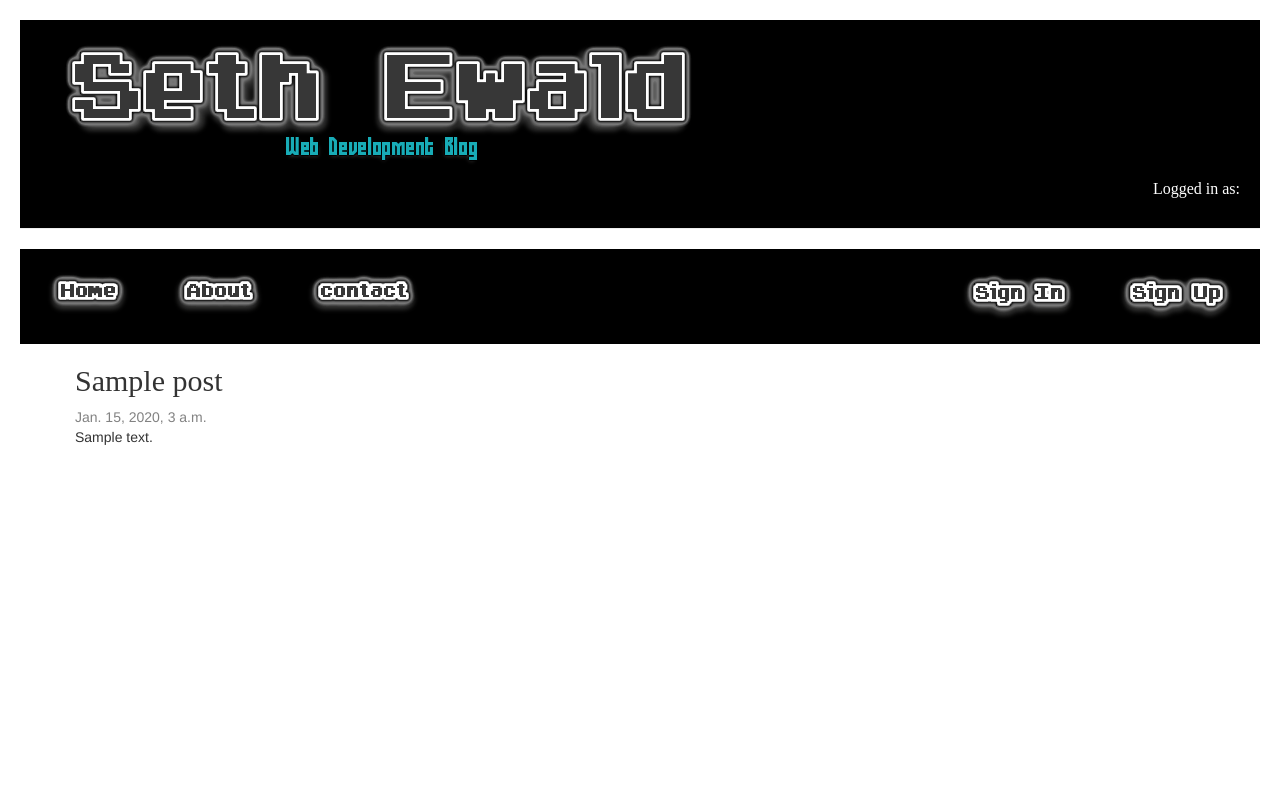
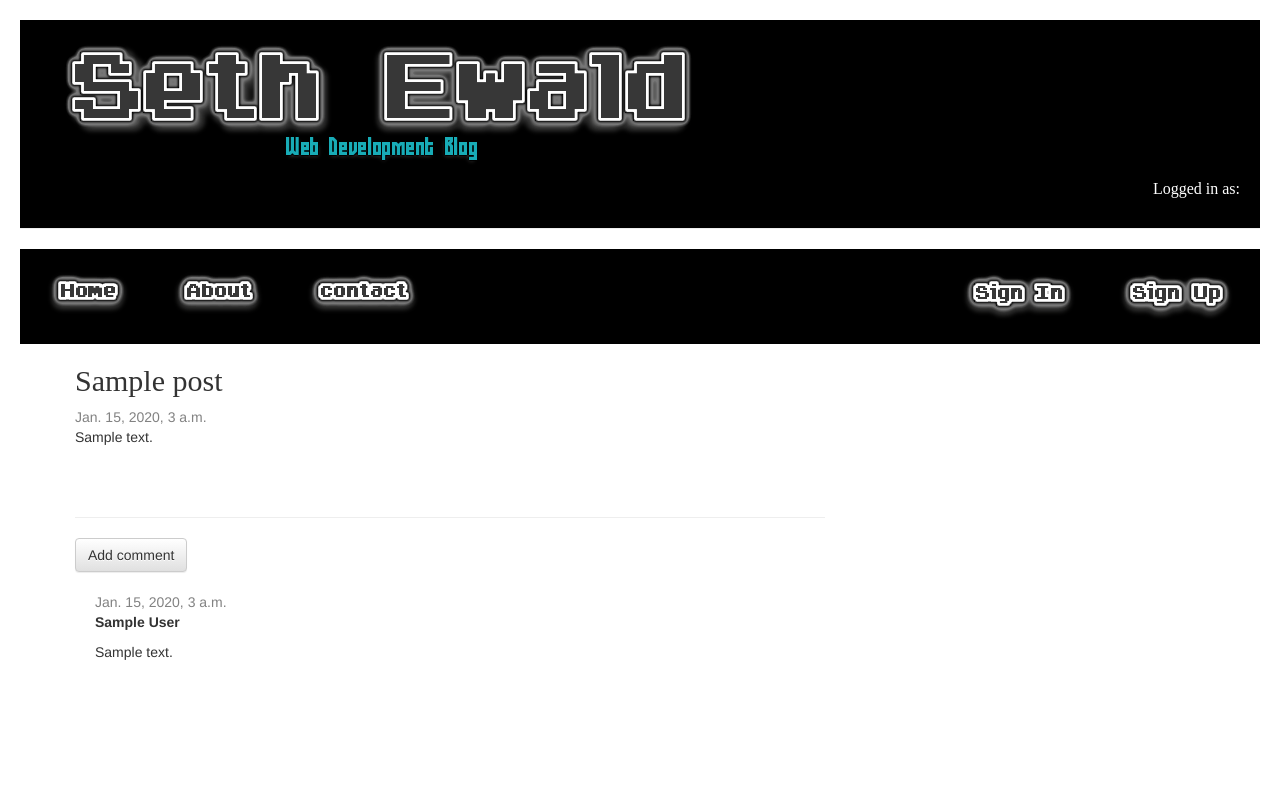
Before and after one commit to sewald00/Django-Blog, a Django app: page /post/1/ in a window 1280 px wide. Run offline with Django 3.2, Linux system fonts and the light colour scheme; tables that the repository leaves empty hold one stand-in row (values such as "Sample post"); some libraries are stand-ins or nearby versions.

Commit message:
added ability for users to comment on posts

```diff
--- a/blogapp/admin.py
+++ b/blogapp/admin.py
@@ -1,4 +1,6 @@
 from django.contrib import admin
-from .models import Post
+from .models import Comment, Post
+
 
 admin.site.register(Post)
+admin.site.register(Comment)
--- a/blogapp/models.py
+++ b/blogapp/models.py
@@ -16,3 +16,17 @@ class Post(models.Model):
 
     def __str__(self):
         return self.title
+
+class Comment(models.Model):
+    post = models.ForeignKey('blogapp.Post', on_delete=models.CASCADE, related_name='comments')
+    author = models.CharField(max_length=200)
+    text = models.TextField()
+    created_date = models.DateTimeField(default=timezone.now)
+    approved_comment = models.BooleanField(default=False)
+
+    def approve(self):
+        self.approved_comment = True
+        self.save()
+
+    def __str__(self):
+        return self.text
--- a/blogapp/static/css/blogapp.css
+++ b/blogapp/static/css/blogapp.css
@@ -9,9 +9,6 @@ body {
 
 }
 
-html {
-
-}
 
 .page-header {
 
@@ -76,11 +73,19 @@ h5 {
 
 }
 
+.comment {
+    margin: 20px 0px 20px 20px;
+}
+
 .post h1 a, .post h1 a:visited {
     color: #000000;
 
 }
 
+img {
+  max-width: 100%;
+  height: auto;
+}
 
 wrapper {
     border-left: 50px solid #4c2d16;
@@ -119,4 +124,3 @@ ul.topnav li.right {float: right;}
 @media screen and (max-width: 600px) {
   ul.topnav li.right,
   ul.topnav li {float: none;}
-}
--- a/blogapp/templates/blogapp/post_detail.html
+++ b/blogapp/templates/blogapp/post_detail.html
@@ -15,4 +15,16 @@
         {% endif %}
         <p>{{ post.text|linebreaksbr }}</p>
     </div>
+
+<hr>
+<a class="btn btn-default" href="{% url 'add_comment_to_post' pk=post.pk %}">Add comment</a>
+{% for comment in post.comments.all %}
+    <div class="comment">
+        <div class="date">{{ comment.created_date }}</div>
+        <strong>{{ comment.author }}</strong>
+        <p>{{ comment.text|linebreaks }}</p>
+    </div>
+{% empty %}
+    <p>No comments here yet :(</p>
+{% endfor %}
 {% endblock %}
--- a/blogapp/templates/blogapp/post_list.html
+++ b/blogapp/templates/blogapp/post_list.html
@@ -11,7 +11,7 @@
                 {{ post.author }}
             </div>
             <p>{{ post.text|linebreaksbr }}</p>
-
+            <a href="{% url 'post_detail' pk=post.pk %}">Comments: {{ post.comments.count }}</a>
         </div>
     {% endfor %}
 {% endblock %}
--- a/blogapp/urls.py
+++ b/blogapp/urls.py
@@ -5,6 +5,7 @@ urlpatterns = [
     path('', views.post_list, name='post_list'),
     path('post/<int:pk>/', views.post_detail, name='post_detail'),
     path('post/new/', views.post_new, name='post_new'),
+    path('post/<int:pk>/comment/', views.add_comment_to_post, name='add_comment_to_post'),
     path('post/<int:pk>/edit/', views.post_edit, name='post_edit'),
     path('signup/', views.signup, name='signup'),
     path('signin/', views.signin, name='signin'),
--- a/blogapp/views.py
+++ b/blogapp/views.py
@@ -1,7 +1,7 @@
 from django.shortcuts import render, get_object_or_404
 from django.utils import timezone
 from .models import Post
-from .forms import PostForm
+from .forms import PostForm, CommentForm
 from django.contrib.auth import login, authenticate
 from django.contrib.auth.forms import UserCreationForm, AuthenticationForm
 from django.shortcuts import redirect
@@ -42,6 +42,19 @@ def post_edit(request, pk):
         form = PostForm(instance=post)
     return render(request, 'blogapp/post_edit.html', {'form': form})
 
+def add_comment_to_post(request, pk):
+    post = get_object_or_404(Post, pk=pk)
+    if request.method == "POST":
+        form = CommentForm(request.POST)
+        if form.is_valid():
+            comment = form.save(commit=False)
+            comment.post = post
+            comment.save()
+            return redirect('post_detail', pk=post.pk)
+    else:
+        form = CommentForm()
+    return render(request, 'blogapp/add_comment_to_post.html', {'form': form})
+
 def signup(request):
     if request.method == 'POST':
         form = UserCreationForm(request.POST)
```
Also changed, not shown: blogapp/forms.py (+7 -1 lines), blogapp/templates/blogapp/add_comment_to_post.html (added, +9 -0 lines), blogapp/migrations/0002_comment.py (added).
